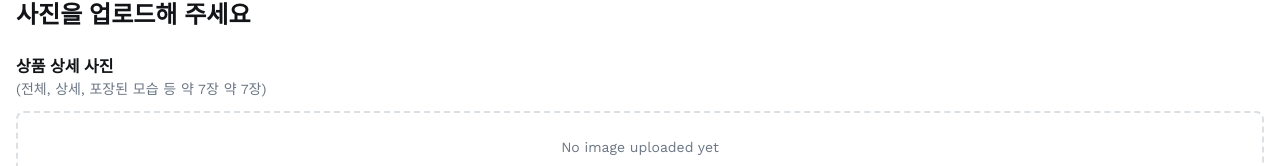
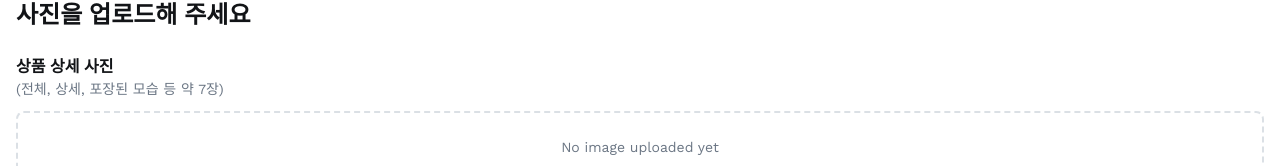
Before and after one commit to Hooaah-Dev-Team/modn_ai, a Next.js app: page /photo-upload in a window 1280 px wide. Shown: the part 121-287 px from the top of the page. Built offline with nearby package versions, Linux system fonts and the light colour scheme.

Commit message:
fix: update photo section description for clarity

```diff
--- a/src/app/photo-upload/page.tsx
+++ b/src/app/photo-upload/page.tsx
@@ -19,7 +19,7 @@ const photoSections: PhotoSection[] = [
   {
     id: "product-detail",
     title: "상품 상세 사진",
-    description: "전체, 상세, 포장된 모습 등 약 7장",
+    description: "전체, 상세, 포장된 모습 등",
     count: "약 7장",
     photos: [],
     uploadedUrls: [],
```
